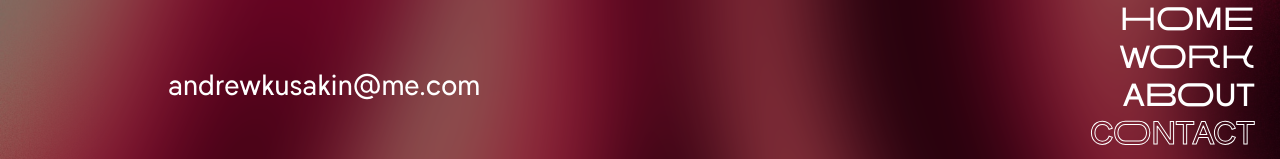
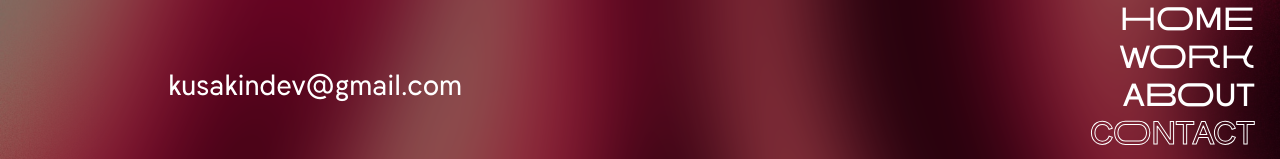
Before and after one commit to andreikusakin/portfolio, a React (Create React App) app: page /contact in a window 1280 px wide. Shown: the part 323-482 px from the top of the page. Built offline with nearby package versions, Linux system fonts and the light colour scheme.

Commit message:
update email

```diff
--- a/src/pages/Contact/Contact.jsx
+++ b/src/pages/Contact/Contact.jsx
@@ -33,8 +33,8 @@ export default function Contact() {
         >
           <h4>Email</h4>
           <motion.div whileHover={{ x: 10 }}>
-            <a href="mailto: andrewkusakin@me.com" className="email-link">
-              andrewkusakin@me.com
+            <a href="mailto: kusakindev@gmail.com" className="email-link">
+              kusakindev@gmail.com
             </a>
           </motion.div>
 
```
